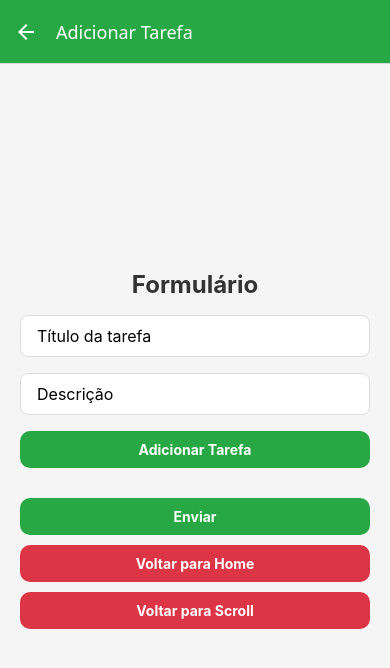
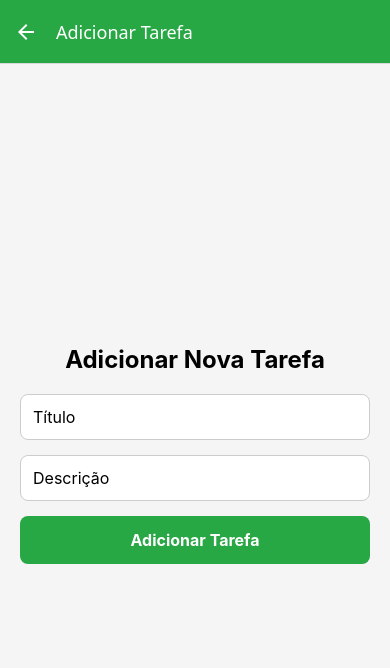
Before and after one commit to stellastachoviak/ListaDeTarefas-, a React Native app in the folder ListaDeTarefasApp/: screen /AddTask in a window 390 px wide. Shown: the top 668 px of the page. Built offline with nearby package versions, Linux system fonts and the light colour scheme.

Commit message:
stellacommit1

```diff
--- a/ListaDeTarefasApp/screens/AddTask.tsx
+++ b/ListaDeTarefasApp/screens/AddTask.tsx
@@ -1,63 +1,50 @@
-import { StyleSheet, View, Text, TextInput, TouchableOpacity, Alert,  } from 'react-native';
-import { useState, useEffect } from 'react';
-import React from 'react';
+import React, { useState } from 'react';
+import { View, Text, TextInput, TouchableOpacity, Alert, StyleSheet } from 'react-native';
 
+export default function AddTask({ navigation }: any) {
+  const [titulo, setTitulo] = useState('');
+  const [descricao, setDescricao] = useState('');
 
-export default function AddTask({ navigation }:any) {
-  const [Titulo, setTitulo] = useState('');
-  const [Descricao, setDescricao] = useState('');
-  useEffect(()=>{
-    console.log('AddTask montada!');
-    return()=> {
-      console.log('AddTask desmontada!')
+  function handleSubmit() {
+    if (!titulo.trim()) {
+      Alert.alert('Erro', 'O título não pode estar vazio!');
+      return;
+    }
+
+    const novaTarefa = {
+      id: Date.now().toString(),
+      title: titulo,
+      description: descricao,
     };
-  },[])
 
+    // Volta para a tela Home e envia a nova tarefa
+    navigation.navigate('Home', { novaTarefa });
 
-  function handleSubmit(): void {
-    throw new Error('Function not implemented.');
+    // Limpa os campos
+    setTitulo('');
+    setDescricao('');
   }
 
   return (
     <View style={styles.container}>
+      <Text style={styles.title}>Adicionar Nova Tarefa</Text>
 
-      <Text style={styles.title}>Formulário</Text>
-
-    <View style={styles.formContainer}>
       <TextInput
-          style={styles.input}
-          placeholder="Título da tarefa"
-          value={Titulo}
-          onChangeText={setTitulo}
+        style={styles.input}
+        placeholder="Título"
+        value={titulo}
+        onChangeText={setTitulo}
       />
 
       <TextInput
-          style={styles.input}
-          placeholder="Descrição"
-          value={Descricao}
-          onChangeText={setDescricao}
+        style={styles.input}
+        placeholder="Descrição"
+        value={descricao}
+        onChangeText={setDescricao}
       />
 
-      <TouchableOpacity style={styles.button} onPress={AddTask}>
-          <Text style={styles.buttonText}>Adicionar Tarefa</Text>
-      </TouchableOpacity>
-                </View>
       <TouchableOpacity style={styles.button} onPress={handleSubmit}>
-        <Text style={styles.buttonText}>Enviar</Text>
-      </TouchableOpacity>
-
-      <TouchableOpacity
-      style={[styles.button, { backgroundColor: '#dc3545' }]}
-      onPress={() => navigation.navigate('Home')}
-      >
-        <Text style={styles.buttonText}>Voltar para Home</Text>
-      </TouchableOpacity>
-
-      <TouchableOpacity
-      style={[styles.button, { backgroundColor: '#dc3545' }]}
-      onPress={() => navigation.navigate('Scroll')}
-      >
-        <Text style={styles.buttonText}>Voltar para Scroll</Text>
+        <Text style={styles.buttonText}>Adicionar Tarefa</Text>
       </TouchableOpacity>
     </View>
   );
@@ -66,43 +53,34 @@ export default function AddTask({ navigation }:any) {
 const styles = StyleSheet.create({
   container: {
     flex: 1,
+    padding: 20,
     backgroundColor: '#f5f5f5',
-    alignItems: 'center',
     justifyContent: 'center',
-    padding: 20,
-  },
-  formContainer: {
-    width: '100%',
-    marginBottom: 20,
   },
   title: {
     fontSize: 24,
+    marginBottom: 20,
+    textAlign: 'center',
     fontWeight: 'bold',
-    marginBottom: 16,
-    color: '#333',
   },
   input: {
-    width: '100%',
     backgroundColor: '#fff',
+    borderColor: '#ccc',
     borderWidth: 1,
-    borderColor: '#ddd',
-    paddingHorizontal: 16,
-    paddingVertical: 10,
-    marginBottom: 16,
+    borderRadius: 8,
+    padding: 12,
+    marginBottom: 15,
     fontSize: 16,
-    borderRadius: 8,
   },
   button: {
-    width: '100%',
-    paddingVertical: 10,
-    paddingHorizontal: 10,
     backgroundColor: '#28a745',
-    borderRadius: 10,
-    marginBottom: 10,
+    padding: 14,
+    borderRadius: 8,
   },
   buttonText: {
     color: '#fff',
+    textAlign: 'center',
     fontWeight: 'bold',
-    textAlign: 'center',
+    fontSize: 16,
   },
 });
--- a/ListaDeTarefasApp/screens/HomeScreen.tsx
+++ b/ListaDeTarefasApp/screens/HomeScreen.tsx
@@ -49,6 +49,20 @@ export default function HomeScreen({ navigation }: any) {
             )
         );
     };
+
+     useEffect(() => {
+        const unsubscribe = navigation.addListener('focus', () => {
+            const novaTarefa = navigation.getState()?.routes.find((r: { name: string; }) => r.name === 'Home')?.params?.novaTarefa;
+
+            if (novaTarefa) {
+                setTasks(prev => [...prev, novaTarefa]);
+                navigation.setParams({ novaTarefa: null });
+            }
+        });
+
+        return unsubscribe;
+    }, [navigation]);
+
 
     return (
         <View style={styles.container}>
```
